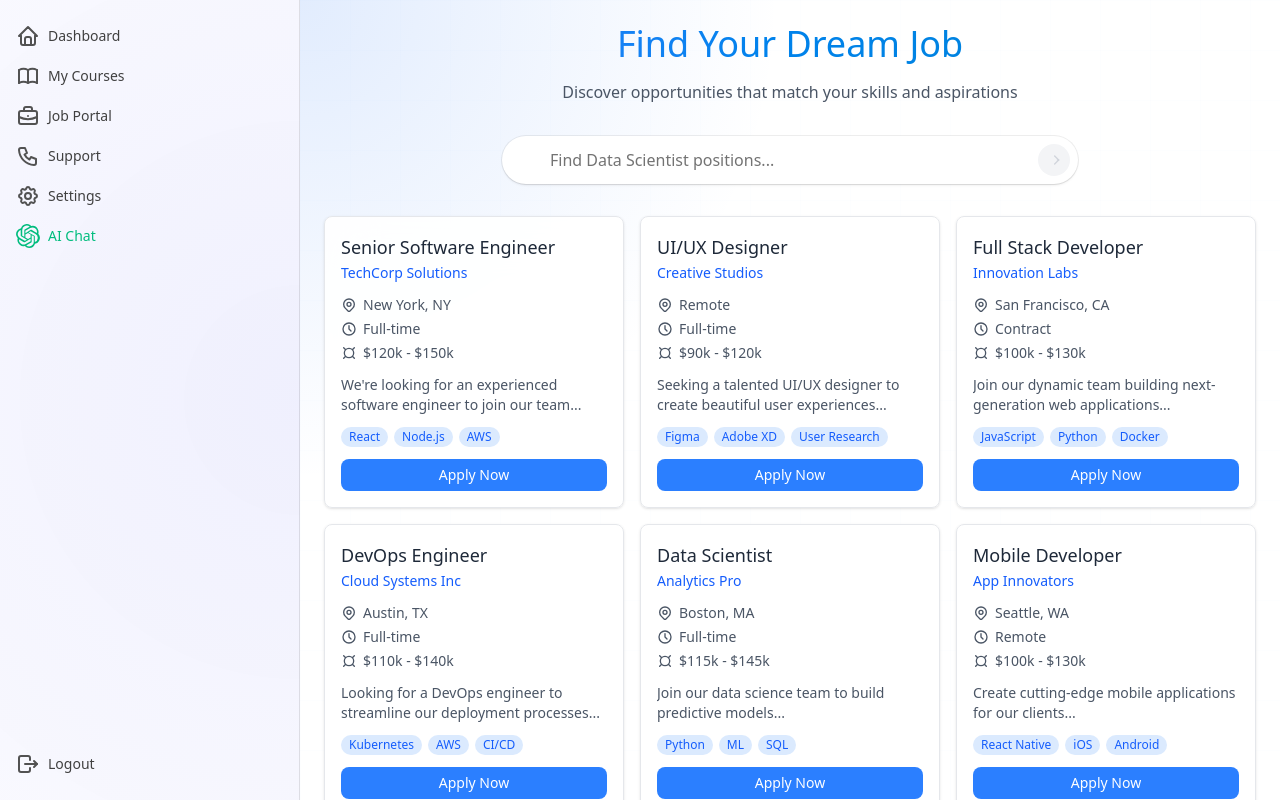
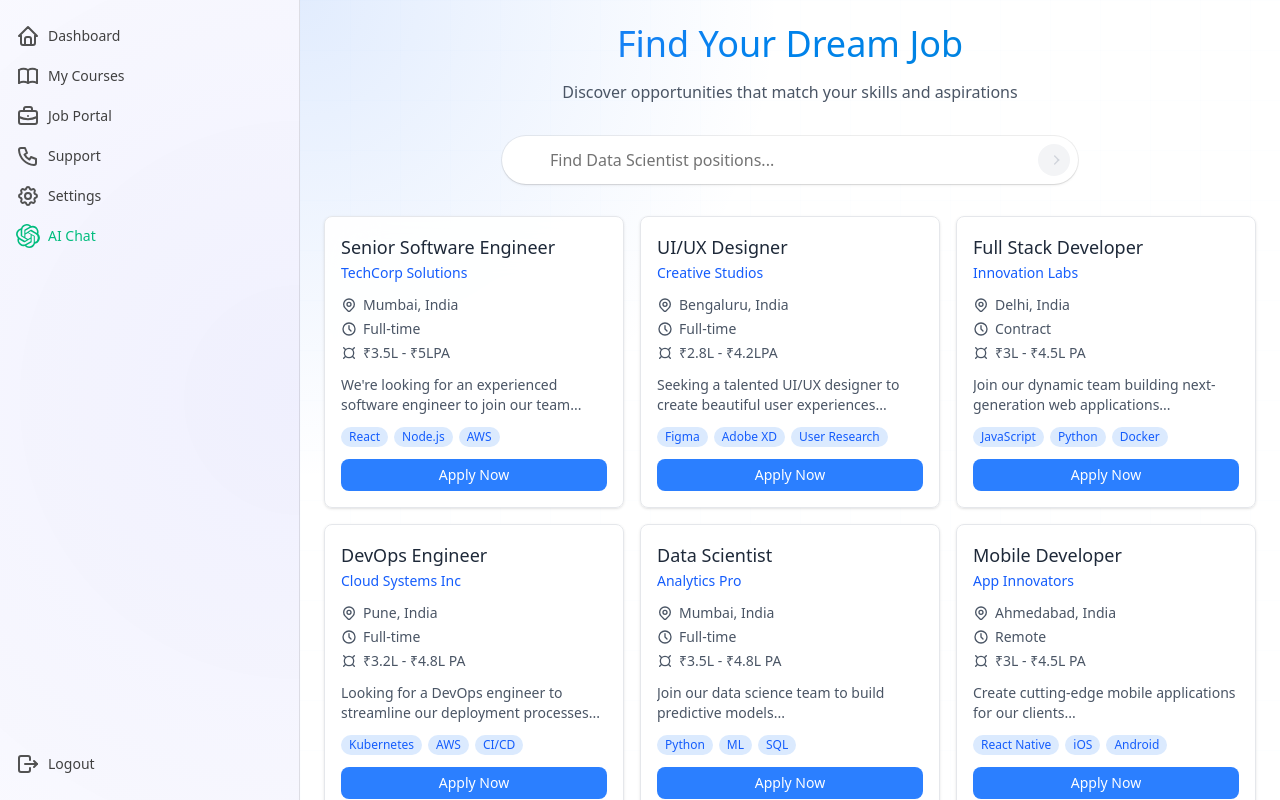
Before and after one commit to harsh-shah-9101/EnlightenedHub, a React (Vite) app: page /job in a window 1280 px wide. Built offline with nearby package versions, Linux system fonts and the light colour scheme.

Commit message:
india currency change

```diff
--- a/src/pages/dashboard.jsx
+++ b/src/pages/dashboard.jsx
@@ -277,7 +277,7 @@ function Dashboard() {
                                 </h1>
                                 <div className="flex items-center gap-4">
                                     <div className="flex-1 max-w-md">
-                                        {/* Modified search input to handle real-time filtering */}
+                                        {/* Modified search input to handle real-time filtering */}w
                                         <PlaceholdersAndVanishInput
                                             placeholders={[
                                                 "Search for courses...",
--- a/src/pages/job.jsx
+++ b/src/pages/job.jsx
@@ -24,9 +24,9 @@ const Job = () => {
         id: 1,
         title: "Senior Software Engineer",
         company: "TechCorp Solutions",
-        location: "New York, NY",
+        location: "Mumbai, India",
         type: "Full-time",
-        salary: "$120k - $150k",
+        salary: "₹3.5L - ₹5LPA",
         description: "We're looking for an experienced software engineer to join our team...",
         tags: ["React", "Node.js", "AWS"]
       },
@@ -34,9 +34,9 @@ const Job = () => {
         id: 2,
         title: "UI/UX Designer",
         company: "Creative Studios",
-        location: "Remote",
+        location: "Bengaluru, India",
         type: "Full-time",
-        salary: "$90k - $120k",
+        salary: "₹2.8L - ₹4.2LPA",
         description: "Seeking a talented UI/UX designer to create beautiful user experiences...",
         tags: ["Figma", "Adobe XD", "User Research"]
       },
@@ -44,9 +44,9 @@ const Job = () => {
         id: 3,
         title: "Full Stack Developer",
         company: "Innovation Labs",
-        location: "San Francisco, CA",
+        location: "Delhi, India",
         type: "Contract",
-        salary: "$100k - $130k",
+        salary: "₹3L - ₹4.5L PA",
         description: "Join our dynamic team building next-generation web applications...",
         tags: ["JavaScript", "Python", "Docker"]
       },
@@ -54,9 +54,9 @@ const Job = () => {
         id: 4,
         title: "DevOps Engineer",
         company: "Cloud Systems Inc",
-        location: "Austin, TX",
+        location: "Pune, India",
         type: "Full-time",
-        salary: "$110k - $140k",
+        salary: "₹3.2L - ₹4.8L PA",
         description: "Looking for a DevOps engineer to streamline our deployment processes...",
         tags: ["Kubernetes", "AWS", "CI/CD"]
       },
@@ -64,9 +64,9 @@ const Job = () => {
         id: 5,
         title: "Data Scientist",
         company: "Analytics Pro",
-        location: "Boston, MA",
+        location: "Mumbai, India",
         type: "Full-time",
-        salary: "$115k - $145k",
+        salary: "₹3.5L - ₹4.8L PA",
         description: "Join our data science team to build predictive models...",
         tags: ["Python", "ML", "SQL"]
       },
@@ -74,9 +74,9 @@ const Job = () => {
         id: 6,
         title: "Mobile Developer",
         company: "App Innovators",
-        location: "Seattle, WA",
+        location: "Ahmedabad, India",
         type: "Remote",
-        salary: "$100k - $130k",
+        salary: "₹3L - ₹4.5L PA",
         description: "Create cutting-edge mobile applications for our clients...",
         tags: ["React Native", "iOS", "Android"]
       },
@@ -84,9 +84,9 @@ const Job = () => {
         id: 7,
         title: "Backend Engineer",
         company: "DataFlow Systems",
-        location: "Chicago, IL",
+        location: "Chennai, India",
         type: "Full-time",
-        salary: "$115k - $140k",
+        salary: "₹3.5L - ₹4.8L PA",
         description: "Build scalable backend services and APIs for our enterprise clients...",
         tags: ["Java", "Spring Boot", "MongoDB"]
       },
@@ -94,9 +94,9 @@ const Job = () => {
         id: 8,
         title: "Security Engineer",
         company: "SecureNet",
-        location: "Washington, DC",
+        location: "Delhi, India",
         type: "Full-time",
-        salary: "$130k - $160k",
+        salary: "₹4L - ₹4.9L PA",
         description: "Protect our infrastructure and implement security best practices...",
         tags: ["Cybersecurity", "Penetration Testing", "Security+"]
       },
@@ -106,7 +106,7 @@ const Job = () => {
         company: "Tech Innovations",
         location: "Remote",
         type: "Full-time",
-        salary: "$125k - $155k",
+        salary: "₹3.8L - ₹4.7L PA",
         description: "Lead product strategy and work with cross-functional teams...",
         tags: ["Agile", "Product Strategy", "Leadership"]
       },
@@ -114,9 +114,9 @@ const Job = () => {
         id: 10,
         title: "ML Engineer",
         company: "AI Solutions",
-        location: "San Jose, CA",
+        location: "Hyderabad, India",
         type: "Full-time",
-        salary: "$140k - $170k",
+        salary: "₹4L - ₹5L PA",
         description: "Develop and deploy machine learning models at scale...",
         tags: ["TensorFlow", "PyTorch", "Deep Learning"]
       },
@@ -124,9 +124,9 @@ const Job = () => {
         id: 11,
         title: "Cloud Architect",
         company: "CloudTech",
-        location: "Denver, CO",
+        location: "Pune, India",
         type: "Remote",
-        salary: "$135k - $165k",
+        salary: "₹4.2L - ₹4.9L PA",
         description: "Design and implement cloud-native solutions...",
         tags: ["AWS", "Azure", "GCP"]
       },
@@ -134,9 +134,9 @@ const Job = () => {
         id: 12,
         title: "Frontend Developer",
         company: "WebCraft",
-        location: "Portland, OR",
+        location: "Gurgaon, India",
         type: "Full-time",
-        salary: "$95k - $125k",
+        salary: "₹2.8L - ₹4L PA",
         description: "Create responsive and accessible web applications...",
         tags: ["React", "TypeScript", "Tailwind"]
       },
@@ -144,9 +144,9 @@ const Job = () => {
         id: 13,
         title: "Blockchain Developer",
         company: "CryptoTech",
-        location: "Miami, FL",
+        location: "Bangalore, India",
         type: "Contract",
-        salary: "$120k - $150k",
+        salary: "₹3.6L - ₹4.8L PA",
         description: "Build decentralized applications and smart contracts...",
         tags: ["Solidity", "Web3", "Ethereum"]
       },
@@ -154,9 +154,9 @@ const Job = () => {
         id: 14,
         title: "QA Engineer",
         company: "Quality First",
-        location: "Austin, TX",
+        location: "Chennai, India",
         type: "Full-time",
-        salary: "$85k - $110k",
+        salary: "₹2.5L - ₹3.8L PA",
         description: "Ensure software quality through automated and manual testing...",
         tags: ["Selenium", "Jest", "CI/CD"]
       },
@@ -164,9 +164,9 @@ const Job = () => {
         id: 15,
         title: "Systems Architect",
         company: "Enterprise Solutions",
-        location: "Houston, TX",
+        location: "Delhi, India",
         type: "Full-time",
-        salary: "$130k - $160k",
+        salary: "₹4L - ₹5L PA",
         description: "Design and implement enterprise-level system architecture...",
         tags: ["Microservices", "Docker", "System Design"]
       },
@@ -174,9 +174,9 @@ const Job = () => {
         id: 16,
         title: "Game Developer",
         company: "GameStudio Pro",
-        location: "Los Angeles, CA",
+        location: "Mumbai, India",
         type: "Full-time",
-        salary: "$100k - $130k",
+        salary: "₹2.5L - ₹4L PA",
         description: "Create engaging gaming experiences using modern game engines...",
         tags: ["Unity", "C#", "3D Graphics"]
       }
```
